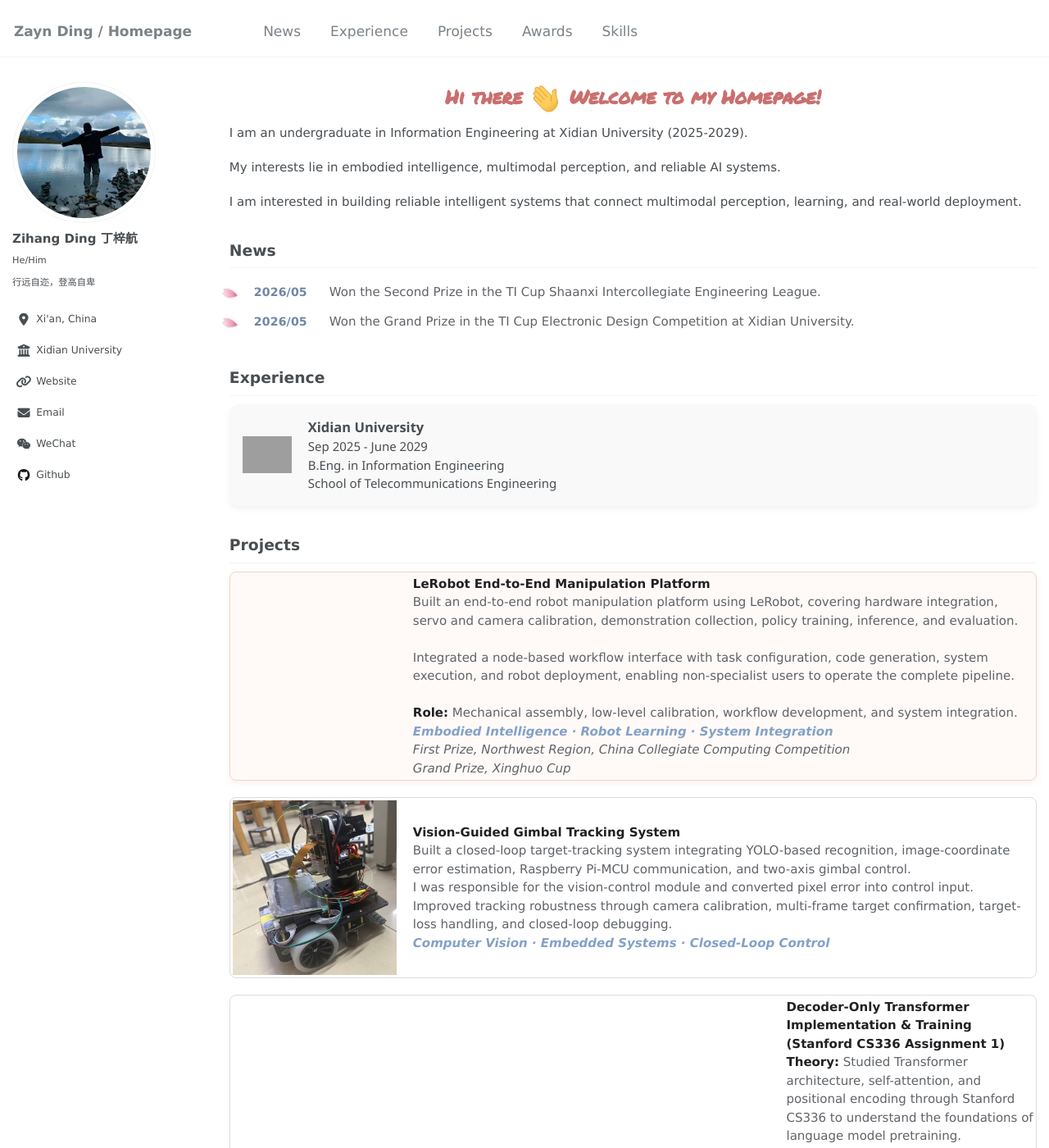
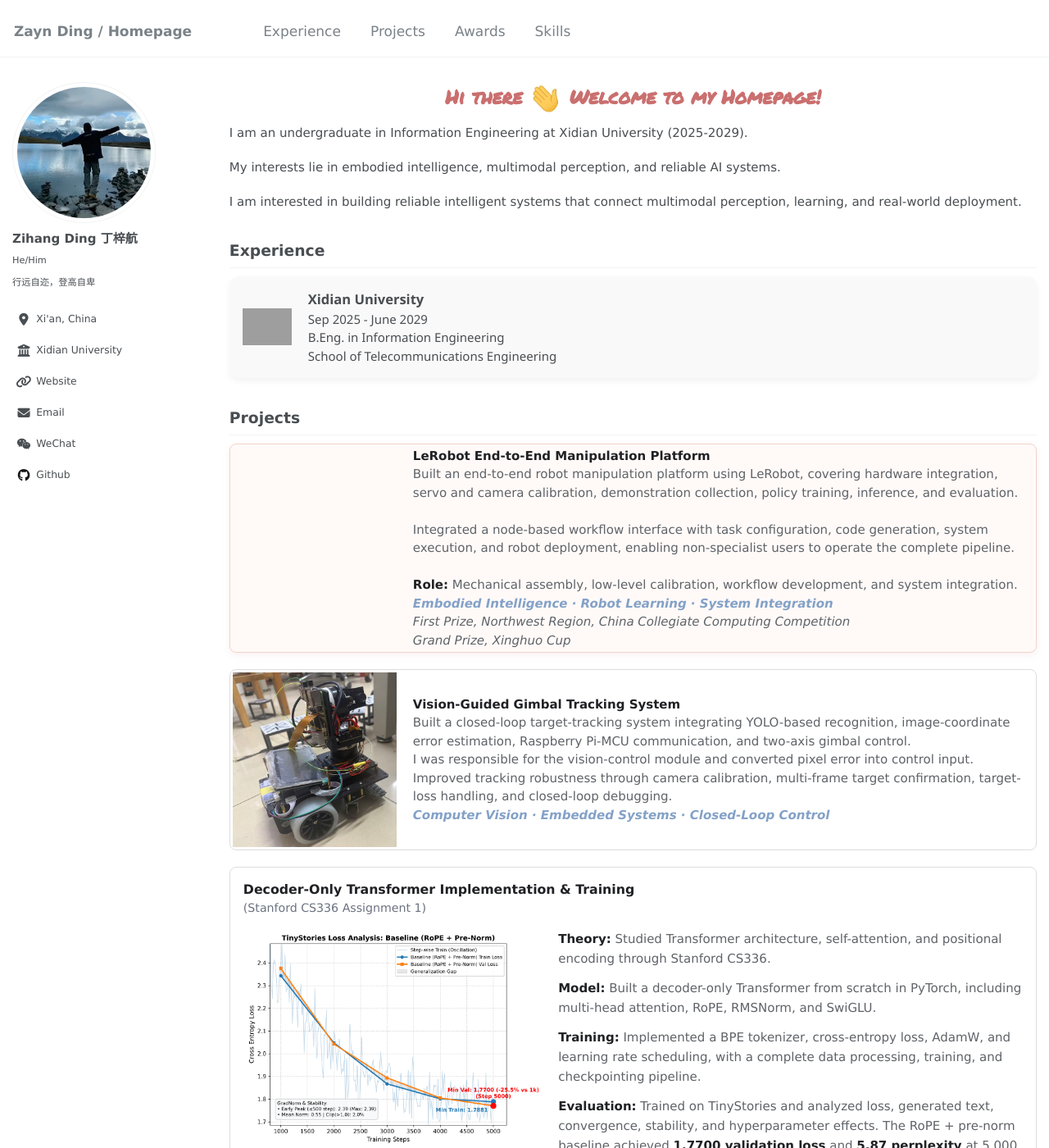
Before and after one commit to zaynding/zaynding.github.io, a Jekyll site: the page built from _pages/about.md, in a window 1280 px wide and 1400 px high. Shown: the whole window at 82% size. Built offline with Jekyll 4.4.1, drawn with Linux system fonts in a browser that asks for light colours; some web fonts are replaced; some of the changed text lies outside the part shown; grey boxes are pictures that could not be loaded.

Commit message:
修改图片插入的问题，删除 news

```diff
--- a/_data/navigation.yml
+++ b/_data/navigation.yml
@@ -1,9 +1,6 @@
 # main links links
 
 main:
-  - title: "News"
-    url: "/#news"
-
   - title: "Experience"
     url: "/#experience"
 
--- a/_includes/about-homepage-header.html
+++ b/_includes/about-homepage-header.html
@@ -155,6 +155,73 @@
     .project-card:hover {
         box-shadow: 0 8px 16px rgba(0,0,0,0.1);
     }
+    .project-card.transformer-project {
+        display: block;
+        padding: 16px;
+    }
+    .transformer-project .transformer-project__title {
+        margin: 0 0 16px;
+        color: #202124;
+        font-size: 1.05em;
+        line-height: 1.45;
+    }
+    .transformer-project__title span {
+        display: block;
+        color: #6b7280;
+        font-size: 0.9em;
+        font-weight: 400;
+    }
+    .transformer-project__body {
+        display: grid;
+        grid-template-columns: minmax(0, 0.9fr) minmax(0, 1.4fr);
+        gap: 20px;
+        align-items: start;
+    }
+    .transformer-project__charts {
+        display: grid;
+        gap: 14px;
+        min-width: 0;
+    }
+    .transformer-project__charts a {
+        display: block;
+        min-width: 0;
+    }
+    .transformer-project__charts img {
+        display: block;
+        width: 100%;
+        max-width: 100%;
+        height: auto;
+        border-radius: 4px;
+    }
+    .transformer-project__description {
+        min-width: 0;
+        line-height: 1.6;
+    }
+    .transformer-project__description p {
+        margin: 0 0 12px;
+    }
+    .transformer-project__description strong {
+        color: #202124;
+    }
+    .transformer-project__description .transformer-project__tags {
+        margin-bottom: 0;
+        color: #6f86a6;
+        font-size: 0.9em;
+        font-style: italic;
+    }
+    @media (max-width: 720px) {
+        .transformer-project__body {
+            display: flex;
+            flex-direction: column;
+            gap: 16px;
+        }
+        .transformer-project__description {
+            order: -1;
+        }
+        .transformer-project__charts {
+            width: 100%;
+        }
+    }
     .profile-list-section {
         margin: 10px 0 28px;
     }
--- a/_pages/about.md
+++ b/_pages/about.md
@@ -12,21 +12,6 @@ I am an undergraduate in Information Engineering at Xidian University (2025-2029
 My interests lie in embodied intelligence, multimodal perception, and reliable AI systems.
 
 I am interested in building reliable intelligent systems that connect multimodal perception, learning, and real-world deployment.
-
-News
----------------
-<section class="profile-list-section">
-  <ul class="profile-list">
-    <li class="profile-list__item">
-      <span class="profile-list__date">2026/05</span>
-      <span class="profile-list__content">Won the Second Prize in the TI Cup Shaanxi Intercollegiate Engineering League.</span>
-    </li>
-    <li class="profile-list__item">
-      <span class="profile-list__date">2026/05</span>
-      <span class="profile-list__content">Won the Grand Prize in the TI Cup Electronic Design Competition at Xidian University.</span>
-    </li>
-  </ul>
-</section>
 
 Experience
 --------------
@@ -74,18 +59,23 @@ Projects
   </div>
 </div>
 
-<div class="project-card">
-  <div style="display: flex; align-items: center;">
-    <a class="project-chart" href="{{ '/images/baseline_rope_prenorm.png' | relative_url }}" aria-label="View full-size TinyStories training loss and perplexity curves">
-      <img src="{{ '/images/baseline_rope_prenorm.png' | relative_url }}" alt="TinyStories baseline with RoPE and pre-norm: training and validation loss curves, with final validation loss of 1.7700 and perplexity of 5.87" width="4500" height="1650" loading="lazy">
-    </a>
-    <div>
-      <strong>Decoder-Only Transformer Implementation &amp; Training (Stanford CS336 Assignment 1)</strong><br>
-      <strong>Theory:</strong> Studied Transformer architecture, self-attention, and positional encoding through Stanford CS336 to understand the foundations of language model pretraining.<br>
-      <strong>Model:</strong> Implemented a complete decoder-only Transformer from scratch in PyTorch, including multi-head attention, RoPE rotary positional embeddings, RMSNorm, and SwiGLU.<br>
-      <strong>Training:</strong> Independently implemented a BPE tokenizer, cross-entropy loss, AdamW optimizer, and learning rate scheduling, building an end-to-end pipeline for data processing, training, and checkpoint saving and loading.<br>
-      <strong>Evaluation:</strong> Trained and validated on TinyStories, analyzing loss curves and generated text to study convergence, training stability, and hyperparameter effects. The RoPE + pre-norm baseline reached a validation loss of 1.7700 and perplexity of 5.87 at 5,000 steps.<br>
-      <b><i style="color:#83a1c7;">PyTorch &middot; Language Model Pretraining &middot; Transformer Implementation</i></b>
+<div class="project-card transformer-project">
+  <h3 class="transformer-project__title">Decoder-Only Transformer Implementation &amp; Training <span>(Stanford CS336 Assignment 1)</span></h3>
+  <div class="transformer-project__body">
+    <div class="transformer-project__charts">
+      <a href="{{ '/images/baseline_rope_prenorm_loss.png' | relative_url }}" aria-label="View full-size TinyStories training and validation loss curves">
+        <img src="{{ '/images/baseline_rope_prenorm_loss.png' | relative_url }}" alt="TinyStories training and validation loss curves; validation loss reaches 1.7700 at 5,000 steps" width="2250" height="1650" loading="lazy">
+      </a>
+      <a href="{{ '/images/baseline_rope_prenorm_perplexity.png' | relative_url }}" aria-label="View full-size TinyStories perplexity curves">
+        <img src="{{ '/images/baseline_rope_prenorm_perplexity.png' | relative_url }}" alt="TinyStories training and validation perplexity curves; validation perplexity reaches 5.87 at 5,000 steps" width="2250" height="1650" loading="lazy">
+      </a>
+    </div>
+    <div class="transformer-project__description">
+      <p><strong>Theory:</strong> Studied Transformer architecture, self-attention, and positional encoding through Stanford CS336.</p>
+      <p><strong>Model:</strong> Built a decoder-only Transformer from scratch in PyTorch, including multi-head attention, RoPE, RMSNorm, and SwiGLU.</p>
+      <p><strong>Training:</strong> Implemented a BPE tokenizer, cross-entropy loss, AdamW, and learning rate scheduling, with a complete data processing, training, and checkpointing pipeline.</p>
+      <p><strong>Evaluation:</strong> Trained on TinyStories and analyzed loss, generated text, convergence, stability, and hyperparameter effects. The RoPE + pre-norm baseline achieved <strong>1.7700 validation loss</strong> and <strong>5.87 perplexity</strong> at 5,000 steps.</p>
+      <p class="transformer-project__tags">PyTorch &middot; Language Model Pretraining &middot; Transformer Implementation</p>
     </div>
   </div>
 </div>
```
Also changed, not shown: assets/css/home.css (+0 -21 lines), images/baseline_rope_prenorm_loss.png (added), images/baseline_rope_prenorm_perplexity.png (added).
